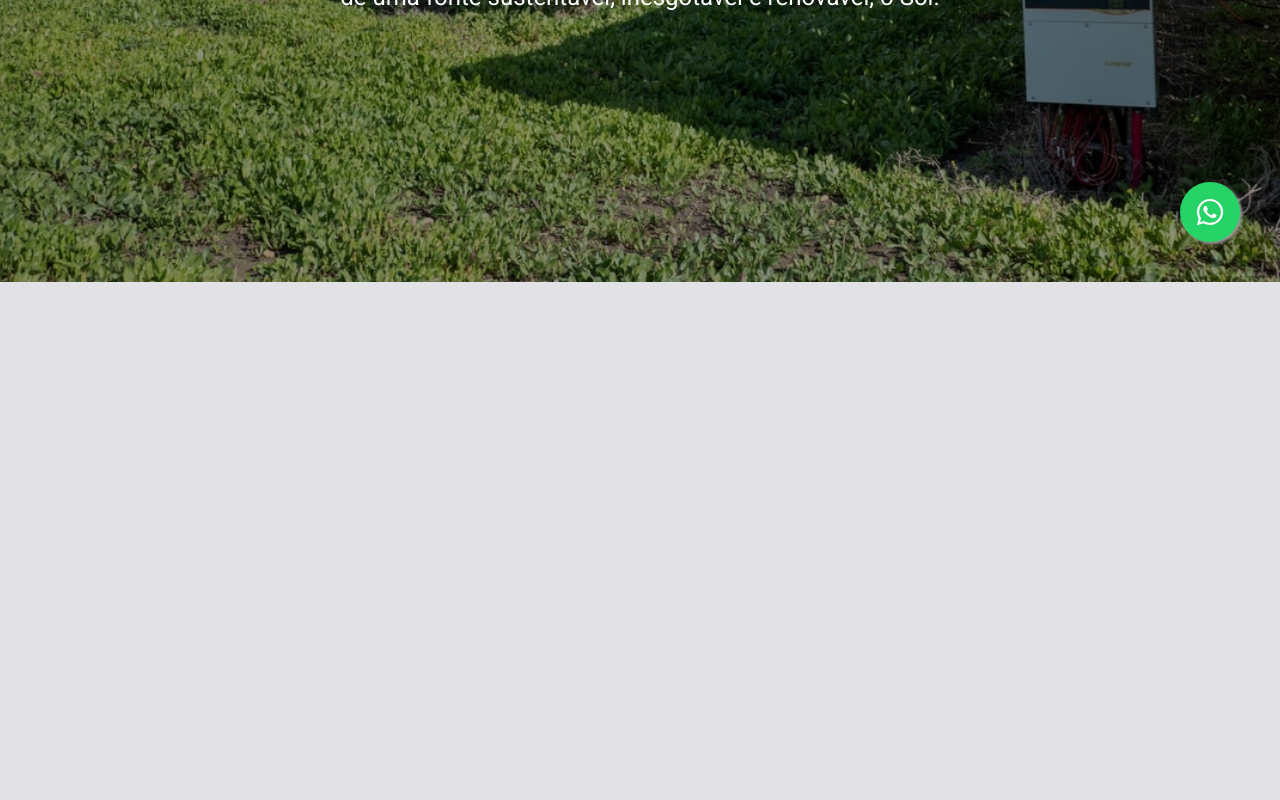
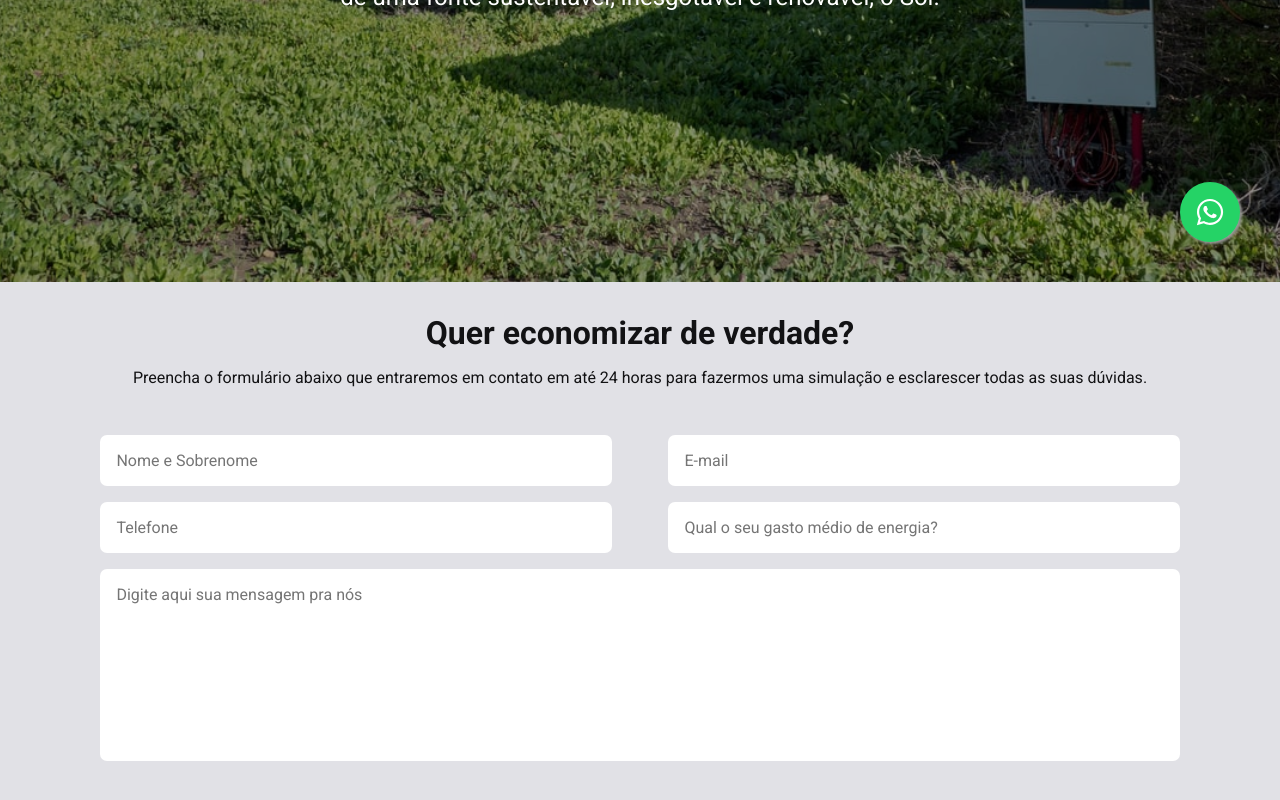
Before and after one commit to matheuseufrasio2/leo-website, a Next.js app: page / in a window 1280 px wide. Shown: the part 518-1318 px from the top of the page. Before the commit the page ends 800 px from the top, so only its background shows below. Built offline with nearby package versions, Linux system fonts and the light colour scheme.

Commit message:
layout de BudgetSection finalizado

```diff
--- /dev/null
+++ b/src/components/BudgetSection/index.tsx
@@ -0,0 +1,28 @@
+import { InputBudget } from '../InputBudget';
+import styles from './styles.module.scss';
+
+export function BudgetSection() {
+  return (
+    <div className={styles.container}>
+      <h1>Quer economizar de verdade?</h1>
+      <p>
+        Preencha o formulário abaixo que entraremos em contato em até 24 horas
+        para fazermos uma simulação e esclarescer todas as suas dúvidas.
+      </p>
+      <form>
+        <div className={styles.basicData}>
+          <InputBudget title="Nome e Sobrenome" />
+          <InputBudget title="E-mail" />
+          <InputBudget title="Telefone" />
+          <InputBudget title="Qual o seu gasto médio de energia?" />
+        </div>
+        <textarea
+          placeholder="Digite aqui sua mensagem pra nós"
+          className={styles.message}
+          name="message"
+          id="message"
+        />
+      </form>
+    </div>
+  );
+}
--- /dev/null
+++ b/src/components/BudgetSection/styles.module.scss
@@ -0,0 +1,60 @@
+.container {
+  width: 100%;
+  display: flex;
+  align-items: center;
+  flex-direction: column;
+  min-height: 40rem;
+  padding: 2rem 0.5rem;
+
+  > h1 {
+    color: var(--gray-900);
+    margin-bottom: 1rem;
+    width: 90%;
+    text-align: center;
+  }
+
+  > p {
+    color: var(--gray-900);
+    margin-bottom: 1rem;
+    text-align: center;
+    width: 90%;
+  }
+
+  > form {
+    width: 100%;
+    max-width: 1200px;
+    padding: 2rem;
+    display: flex;
+    flex-direction: column;
+
+    @media(max-width: 768px) {
+      padding: 0;
+    }
+  }
+}
+
+.message {
+  border: 0;
+  margin-top: 1rem;
+  width: 95%;
+  align-self: center;
+  height: 12rem;
+  padding: 1rem;
+  border-radius: 7px;
+  resize: none;
+
+  @media(max-width: 768px) {
+    width: 90%;
+  }
+}
+
+.basicData {
+  display: grid;
+  grid-template-columns: 1fr 1fr;
+  row-gap: 1rem;
+  margin: 0;
+
+  @media(max-width: 768px) {
+    grid-template-columns: 1fr;
+  }
+}
--- a/src/components/Header/styles.module.scss
+++ b/src/components/Header/styles.module.scss
@@ -28,11 +28,14 @@
   }
 
   @media(max-width: 978px) {
+    >img {
+      width: 45%;
+    }
     > button {
       display: inline;
       background-color: transparent;
       border: 0;
-      font-size: 2rem;
+      font-size: 2.75rem;
       color: var(--gray-100);
     }
   }
@@ -51,6 +54,8 @@
     }
 
     &:hover {
+      color: var(--orange-100);
+      text-decoration: underline;
       filter: brightness(0.8);
     }
   }
--- /dev/null
+++ b/src/components/InputBudget/index.tsx
@@ -0,0 +1,9 @@
+import styles from './styles.module.scss';
+
+interface Props {
+  title: string;
+}
+
+export function InputBudget({ title }: Props) {
+  return <input className={styles.container} placeholder={title} type="text" />;
+}
--- /dev/null
+++ b/src/components/InputBudget/styles.module.scss
@@ -0,0 +1,8 @@
+.container {
+  width: 90%;
+  margin: 0 auto;
+
+  padding: 1rem;
+  border: 0;
+  border-radius: 7px;
+}
--- a/src/pages/index.tsx
+++ b/src/pages/index.tsx
@@ -2,6 +2,7 @@ import { FaWhatsapp } from 'react-icons/fa';
 
 import Image from 'next/image';
 
+import { BudgetSection } from '../components/BudgetSection';
 import { Header } from '../components/Header';
 import SEO from '../components/SEO';
 import styles from './home.module.scss';
@@ -39,6 +40,7 @@ export default function Home() {
           </p>
         </section>
       </div>
+      <BudgetSection />
     </>
   );
 }
```
